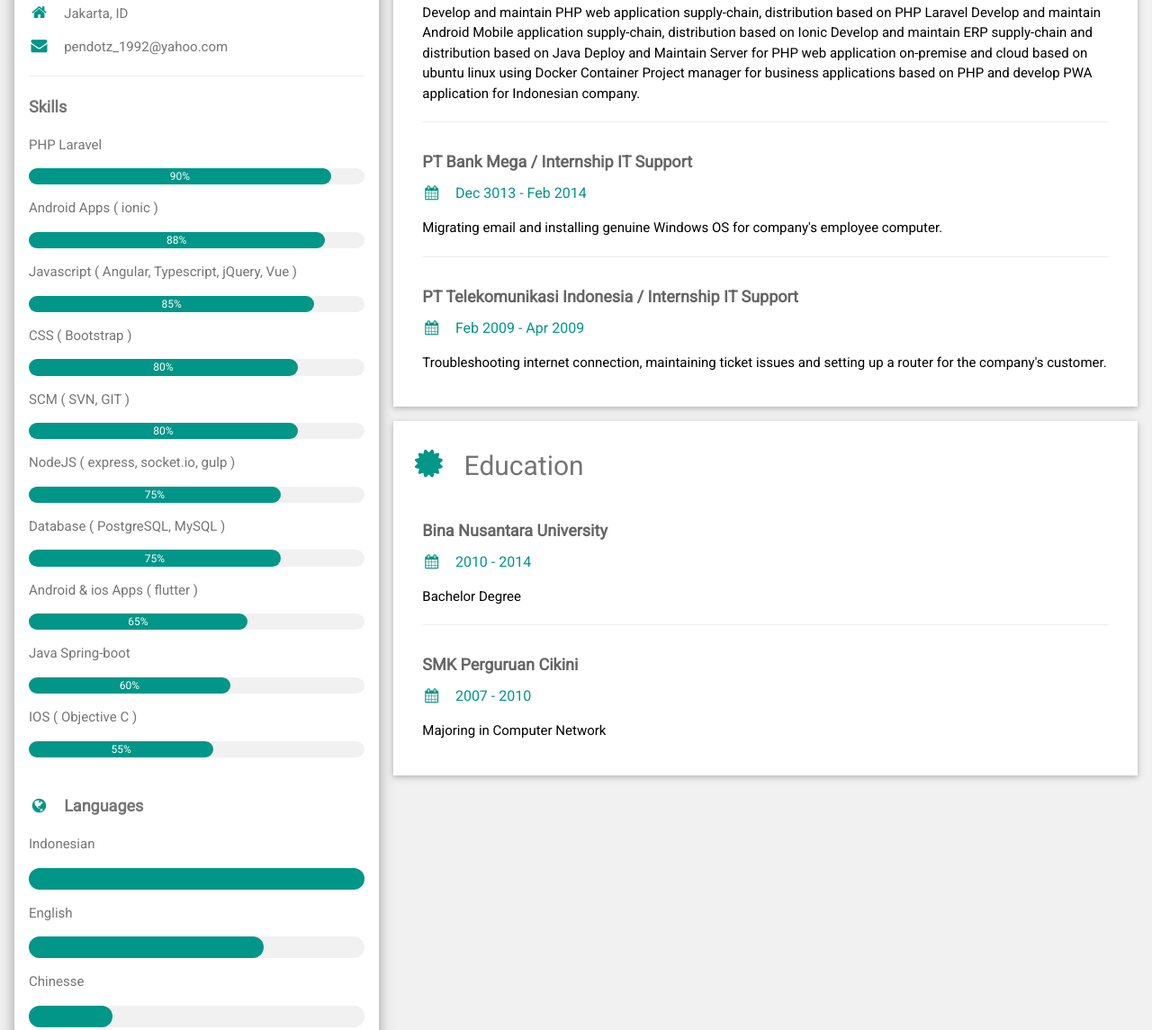
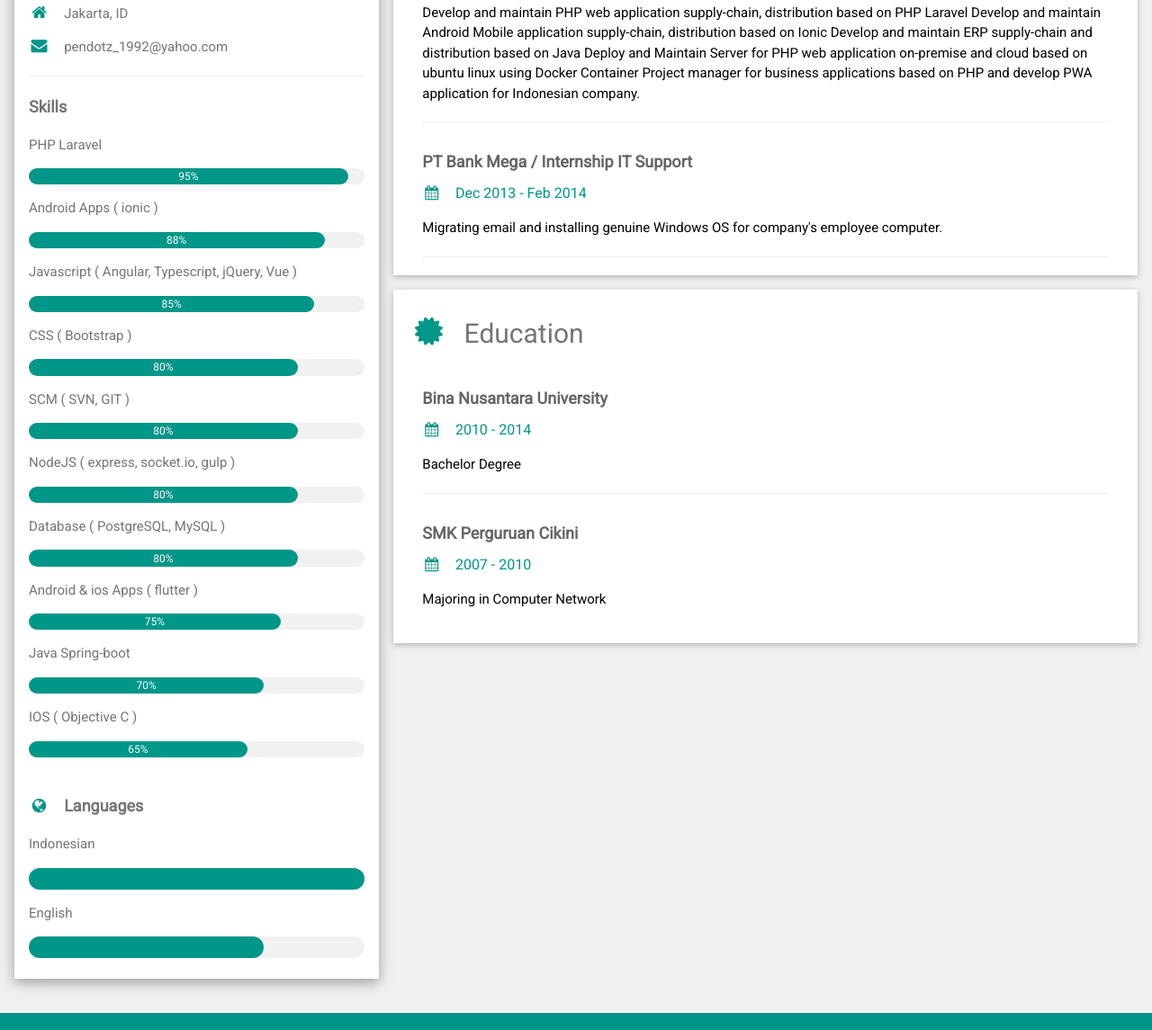
Before and after one commit to pendotz/pendotz.github.io, a plain HTML site: page index.html in a window 1280 px wide. Shown: the part 369-1514 px from the top of the page at 90% size. Drawn offline with nearby package versions, Linux system fonts and the light colour scheme.

Commit message:
update skills

```diff
--- a/index.html
+++ b/index.html
@@ -50,7 +50,7 @@
 						<p class="w3-large"><b><iclass="fa fa-asterisk fa-fw w3-margin-right w3-text-teal"></i>Skills</b></p>
 						<p>PHP Laravel</p>
 						<div class="w3-light-grey w3-round-xlarge w3-small">
-							<div class="w3-container w3-center w3-round-xlarge w3-teal" style="width:90%">90%</div>
+							<div class="w3-container w3-center w3-round-xlarge w3-teal" style="width:95%">95%</div>
 						</div>
 						<p>Android Apps ( ionic )</p>
 						<div class="w3-light-grey w3-round-xlarge w3-small">
@@ -78,29 +78,29 @@
 						</div>
 						<p>NodeJS ( express, socket.io, gulp )</p>
 						<div class="w3-light-grey w3-round-xlarge w3-small">
-							<div class="w3-container w3-center w3-round-xlarge w3-teal" style="width:75%">
-								<div class="w3-center w3-text-white">75%</div>
+							<div class="w3-container w3-center w3-round-xlarge w3-teal" style="width:80%">
+								<div class="w3-center w3-text-white">80%</div>
 							</div>
 						</div>
 						<p>Database ( PostgreSQL, MySQL )</p>
+						<div class="w3-light-grey w3-round-xlarge w3-small">
+							<div class="w3-container w3-center w3-round-xlarge w3-teal" style="width:80%">
+								<div class="w3-center w3-text-white">80%</div>
+							</div>
+						</div>
+						<p>Android & ios Apps ( flutter )</p>
 						<div class="w3-light-grey w3-round-xlarge w3-small">
 							<div class="w3-container w3-center w3-round-xlarge w3-teal" style="width:75%">
 								<div class="w3-center w3-text-white">75%</div>
 							</div>
 						</div>
-						<p>Android & ios Apps ( flutter )</p>
-						<div class="w3-light-grey w3-round-xlarge w3-small">
-							<div class="w3-container w3-center w3-round-xlarge w3-teal" style="width:65%">
-								<div class="w3-center w3-text-white">65%</div>
-							</div>
-						</div>
 						<p>Java Spring-boot</p>
 						<div class="w3-light-grey w3-round-xlarge w3-small">
-							<div class="w3-container w3-center w3-round-xlarge w3-teal" style="width:60%">60%</div>
+							<div class="w3-container w3-center w3-round-xlarge w3-teal" style="width:70%">70%</div>
 						</div>
 						<p>IOS ( Objective C )</p>
 						<div class="w3-light-grey w3-round-xlarge w3-small">
-							<div class="w3-container w3-center w3-round-xlarge w3-teal" style="width:55%">55%</div>
+							<div class="w3-container w3-center w3-round-xlarge w3-teal" style="width:65%">65%</div>
 						</div>
 						<br>
 
@@ -113,10 +113,6 @@
 						<p>English</p>
 						<div class="w3-light-grey w3-round-xlarge">
 							<div class="w3-round-xlarge w3-teal" style="height:24px;width:70%"></div>
-						</div>
-						<p>Chinesse</p>
-						<div class="w3-light-grey w3-round-xlarge">
-							<div class="w3-round-xlarge w3-teal" style="height:24px;width:25%"></div>
 						</div>
 						<br>
 					</div>
@@ -153,16 +149,10 @@
 					</div>
 					<div class="w3-container">
 						<h5 class="w3-opacity"><b>PT Bank Mega / Internship IT Support</b></h5>
-						<h6 class="w3-text-teal"><i class="fa fa-calendar fa-fw w3-margin-right"></i>Dec 3013 - Feb 2014
+						<h6 class="w3-text-teal"><i class="fa fa-calendar fa-fw w3-margin-right"></i>Dec 2013 - Feb 2014
 						</h6>
 						<p>Migrating email and installing genuine Windows OS for company's employee computer.</p>
 						<hr>
-					</div>
-					<div class="w3-container">
-						<h5 class="w3-opacity"><b>PT Telekomunikasi Indonesia / Internship IT Support</b></h5>
-						<h6 class="w3-text-teal"><i class="fa fa-calendar fa-fw w3-margin-right"></i>Feb 2009 - Apr 2009
-						</h6>
-						<p>Troubleshooting internet connection, maintaining ticket issues and setting up a router for the company's customer.</p><br>
 					</div>
 				</div>
 
```
